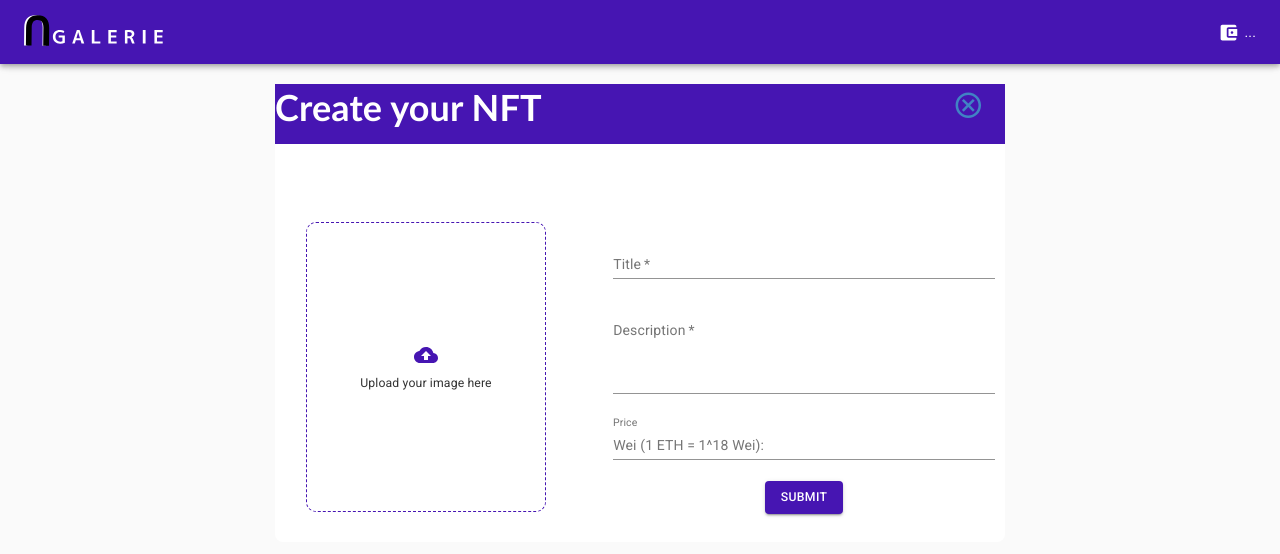
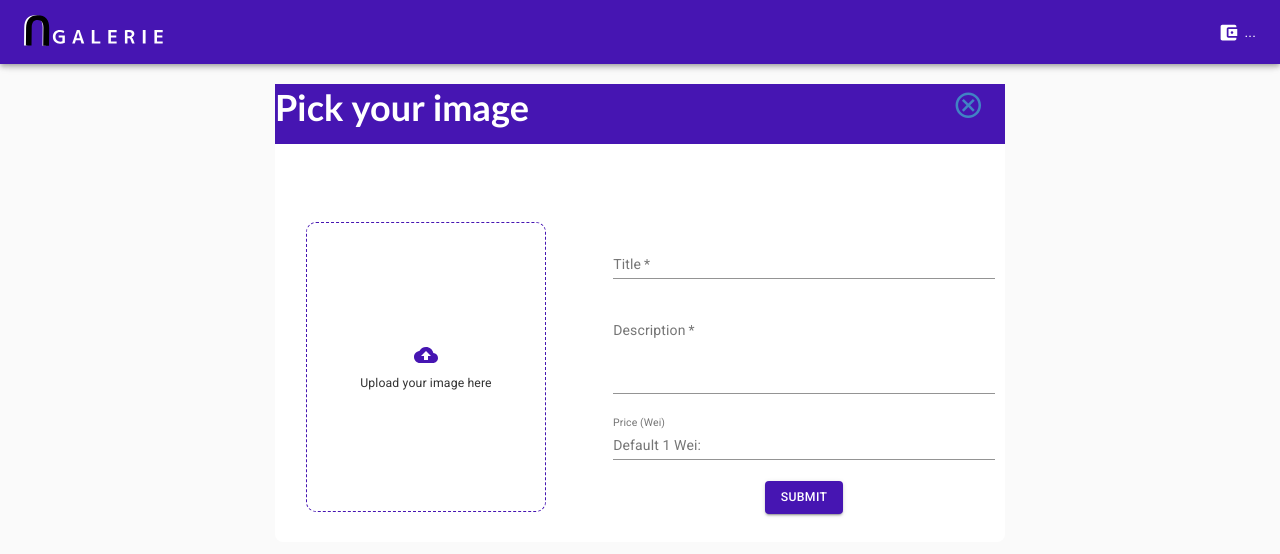
Before and after one commit to yaannnik/CoinRoof, a React (Create React App) app in the folder client/: page /create-nft in a window 1280 px wide. Shown: the top 554 px of the page. Built offline with nearby package versions, Linux system fonts and the light colour scheme; no server answers.

Commit message:
refresh to home after reject

```diff
--- a/client/src/pages/CreateNFT/index.js
+++ b/client/src/pages/CreateNFT/index.js
@@ -44,7 +44,7 @@ const CreateNFT = () => {
     if(Number.isNaN(parseInt(price))) {
       price_ = "1"
     }
-    // alert(price_)
+    alert(price_)
 
     console.log("title: " + title);
 
@@ -99,7 +99,7 @@ const CreateNFT = () => {
       history.go(0);
     } catch (error) {
       console.error("Error, minting: ", error);
-      alert("Error while minting!");
+      // alert("Error while minting!");
       history.push('/');
       history.go(0);
     }
@@ -109,7 +109,7 @@ const CreateNFT = () => {
     <div className={classes.pageCreateNft}>
       <form onSubmit={createNFT}>
         <div className={classes.formHeader}>
-          <h1 >  Create your NFT</h1>
+          <h1 > Pick your image </h1>
           <Link to="/">
             <CancelOutlinedIcon fontSize="large" />
           </Link>
@@ -141,12 +141,12 @@ const CreateNFT = () => {
               fullWidth
             />
             <TextField
-              label="Price"
+              label="Price (Wei)"
               name="price"
               value={formData.price}
               onChange={handleInputChange}
               InputProps={{
-                startAdornment: <InputAdornment position="start">Wei (1 ETH = 1^18 Wei):</InputAdornment>,
+                startAdornment: <InputAdornment position="start"> Default 1 Wei: </InputAdornment>,
               }}
               fullWidth
             />
--- a/client/src/pages/Item/index.js
+++ b/client/src/pages/Item/index.js
@@ -91,7 +91,7 @@ const Item = () => {
     } catch (error) {
       // alert(id);
       console.error("Error, puting for sale: ", error);
-      alert("Error while puting for sale!");
+      // alert("Error while puting for sale!");
       history.push('/');
       history.go(0);
     }
@@ -115,7 +115,7 @@ const Item = () => {
       history.go(0);
     } catch (error) {
       console.error("Error, buying: ", error);
-      alert("Error while buying!");
+      // alert("Error while buying!");
       history.push('/');
       history.go(0);
     }
```
